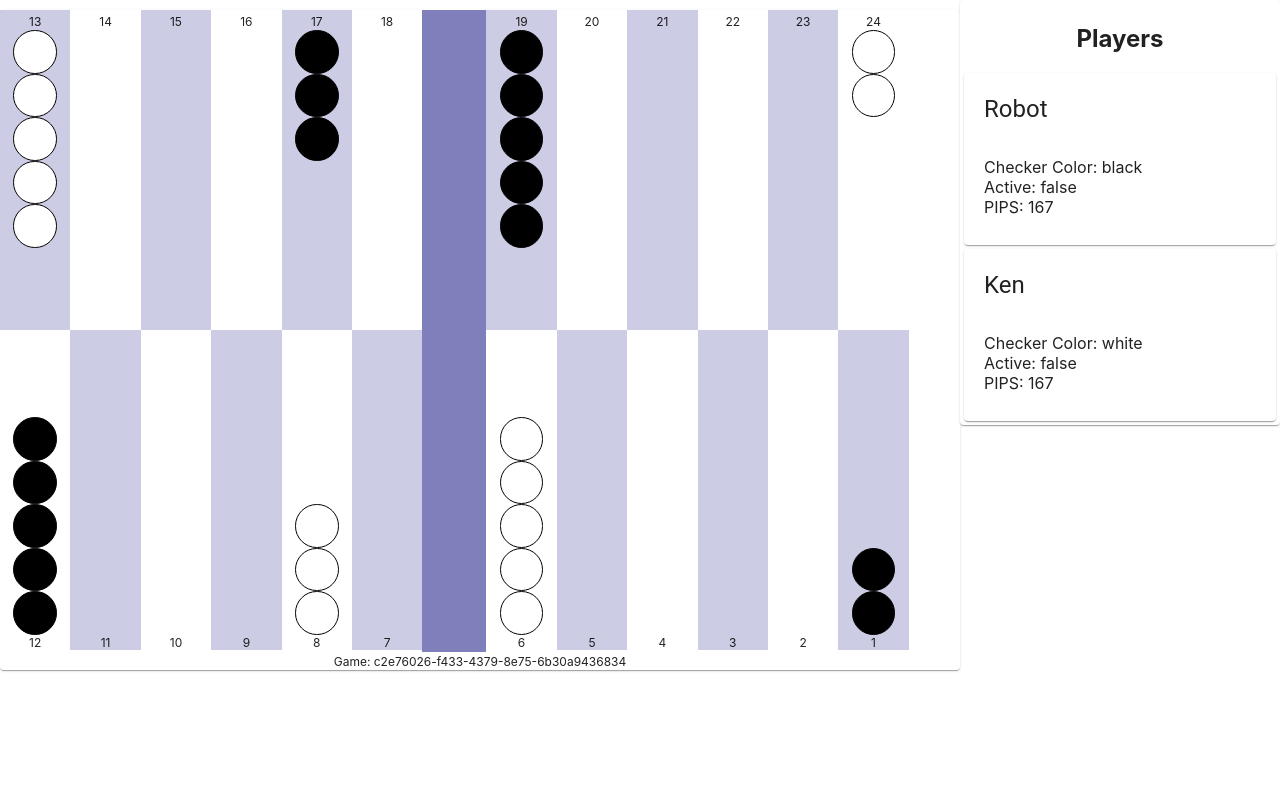
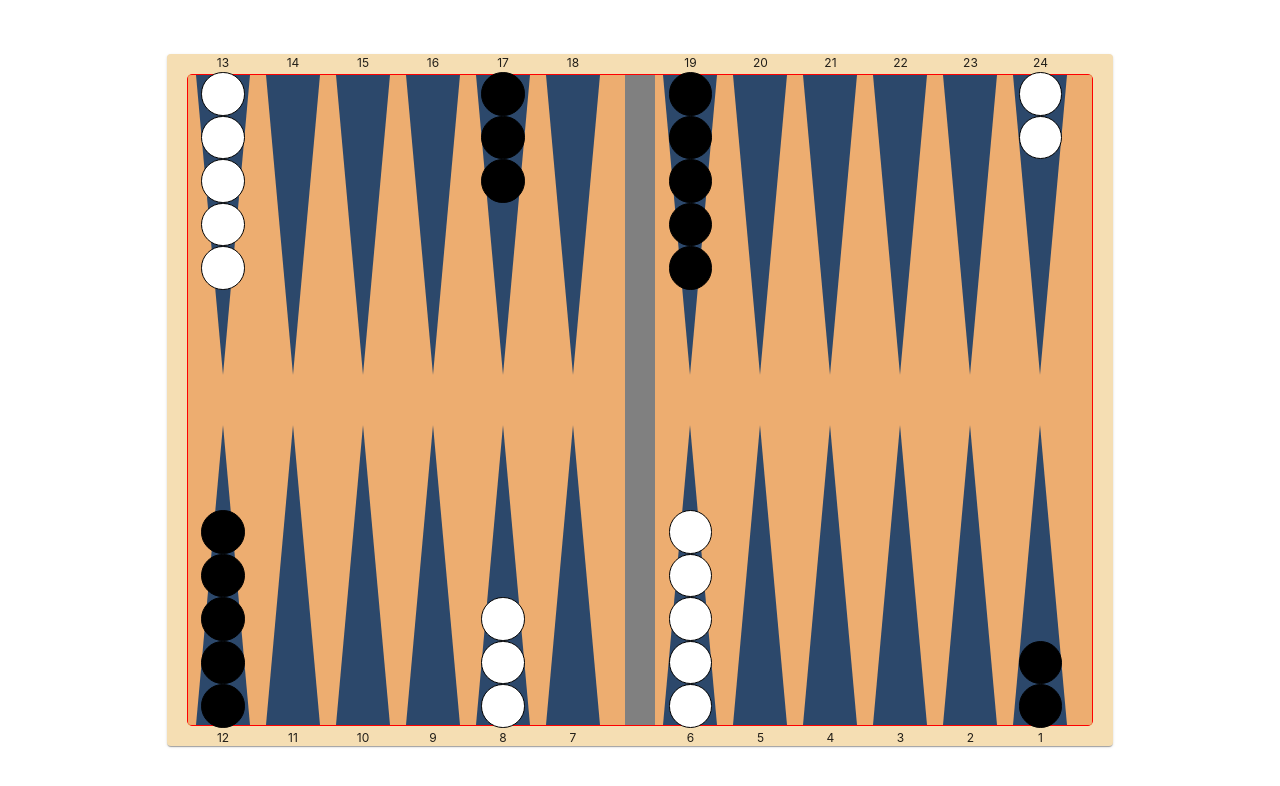
Before and after one commit to nodots/nodots-backgammon-client, a React (Create React App) app: page / in a window 1280 px wide. Shown: the top 786 px of the page. Built offline with nearby package versions, Linux system fonts and the light colour scheme.

Commit message:
Lots of CSS cleanup

```diff
--- a/src/App.scss
+++ b/src/App.scss
@@ -1,12 +1,15 @@
 .App {
   display: flex;
+  justify-content: center;
   align-items: center;
-  justify-content: flex;
+  height: 100vh;
+  width: 100vw;
 }
 
 .board-frame {
-  margin-top: 10px !important;
-
+  display: flex;
+  padding: 20px;
+  background-color: wheat !important;
   .game-id {
     font-size: 0.75rem;
     display: inline-block;
@@ -17,7 +20,8 @@
 }
 
 .player-info-container {
-  padding: 4px;
+  margin: 12px;
+  padding: 12px;
   h2 {
     text-align: center;
   }
--- a/src/App.tsx
+++ b/src/App.tsx
@@ -38,21 +38,9 @@ const App = () => {
   console.log(CurrentGame)
   return (
     <div className="App">
-      <Grid container>
-        <Grid item xs={12} md={9}>
-          <Paper className='board-frame'>
-            <Board game={CurrentGame} />
-            <span className='game-id'>Game: {CurrentGame.id}</span>
-          </Paper>
-        </Grid>
-        <Grid item xs={12} md={3}>
-          <Paper className="player-info-container">
-            <h2>Players</h2>
-            <Player player={CurrentGame.players.black} />
-            <Player player={CurrentGame.players.white} />
-          </Paper>
-        </Grid>
-      </Grid>
+      <Paper className='board-frame'>
+        <Board game={CurrentGame} />
+      </Paper>
     </div>
   )
 }
--- a/src/Components/Board/Board.scss
+++ b/src/Components/Board/Board.scss
@@ -1,15 +1,18 @@
 #NodotsBgBoard {
-  width: 80vw;
-  height: 80vh;
+  width: 100%;
+  display: flex;
+  flex-direction: row;
+  flex-wrap: nowrap;
+  border: 1px solid red;
+  border-radius: 5px;
 
   .col {
     height: 100%;
-    width: 33vw;
+    width: 100%;
   }
 
   .rail {
-    background-color: rgba(0, 0, 120, 0.5);
+    background-color: gray;
     width: 5vw;
-    height: 80.3vh;
   }
 }
--- a/src/Components/Board/Board.tsx
+++ b/src/Components/Board/Board.tsx
@@ -27,9 +27,11 @@ const Board = (props: BoardProps) => {
         {neQuadrant && <Quadrant location='ne' quadrant={neQuadrant} />}
         {seQuadrant && <Quadrant location='se' quadrant={seQuadrant} />}
       </Grid>
-      <Grid item className='off-container'>
-      </Grid>
+
+      {/* <Grid item className='off-container'>
+      </Grid> */}
     </Grid>
+
   } else {
     return <h1>No Game Set</h1>
   }
--- a/src/Components/Checker/Checker.scss
+++ b/src/Components/Checker/Checker.scss
@@ -5,8 +5,6 @@
   height: 3.25vw;
   margin-left: auto;
   margin-right: auto;
-  z-index: 10;
-  // margin: auto auto;
   cursor: pointer;
 }
 
--- a/src/Components/Point/Point.scss
+++ b/src/Components/Point/Point.scss
@@ -1,18 +1,47 @@
 .point {
-  // background-image: url('./point.svg');
+  background-image: url('./point-north.svg');
+  background-repeat: no-repeat;
+  background-size: 90% 100%;
   background-position: center;
-  text-align: center;
-  .point-position {
-    font-size: 0.75rem;
+  font-size: 0.75rem;
+  margin: 0 5px;
+  display: flex;
+  flex-direction: column;
+  justify-content: flex-start;
+  align-items: center;
+  height: 300px;
+  min-width: 60px;
+  .checker-container {
+    position: relative;
+    top: -18px;
   }
 }
 
 .point.se,
 .point.sw {
+  background-image: url('./point-south.svg');
   display: flex;
   flex-direction: column-reverse;
+  margin-top: 25px;
+  .point-position {
+    position: relative;
+    top: 20px;
+  }
+  .checker-container {
+    position: relative;
+    top: 18px;
+  }
 }
 
-.point.odd {
-  background-color: rgba(0, 0, 120, 0.2);
+.point.nw,
+.point.ne {
+  margin-bottom: 25px;
+  .point-position {
+    position: relative;
+    top: -20px;
+  }
 }
+
+// .point.odd {
+//   // background-color: rgba(0, 0, 120, 0.2);
+// }
--- a/src/Components/Point/Point.tsx
+++ b/src/Components/Point/Point.tsx
@@ -24,7 +24,10 @@ const Point = (props: PointProps) => {
   }
   return <div className={classes} key={Math.random()}>
     <span className='point-position'>{props.position}</span>
-    {Checkers}
+    <div className='checker-container'>
+      {Checkers}
+    </div>
+
   </div>
 }
 
--- a/src/Components/Quadrant/Quadrant.scss
+++ b/src/Components/Quadrant/Quadrant.scss
@@ -1,6 +1,7 @@
 .quadrant {
   display: flex;
-  height: 40vh;
+  flex-direction: row;
+  background-color: rgba(235, 162, 96, 0.8);
 }
 
 .quadrant.sw,
@@ -8,8 +9,3 @@
   flex-direction: row-reverse !important;
   justify-content: left;
 }
-
-.point {
-  width: 17%;
-  height: 100%;
-}
```
Also changed, not shown: src/Components/Point/point-north.svg (added), src/Components/Point/point-south.svg (added).
